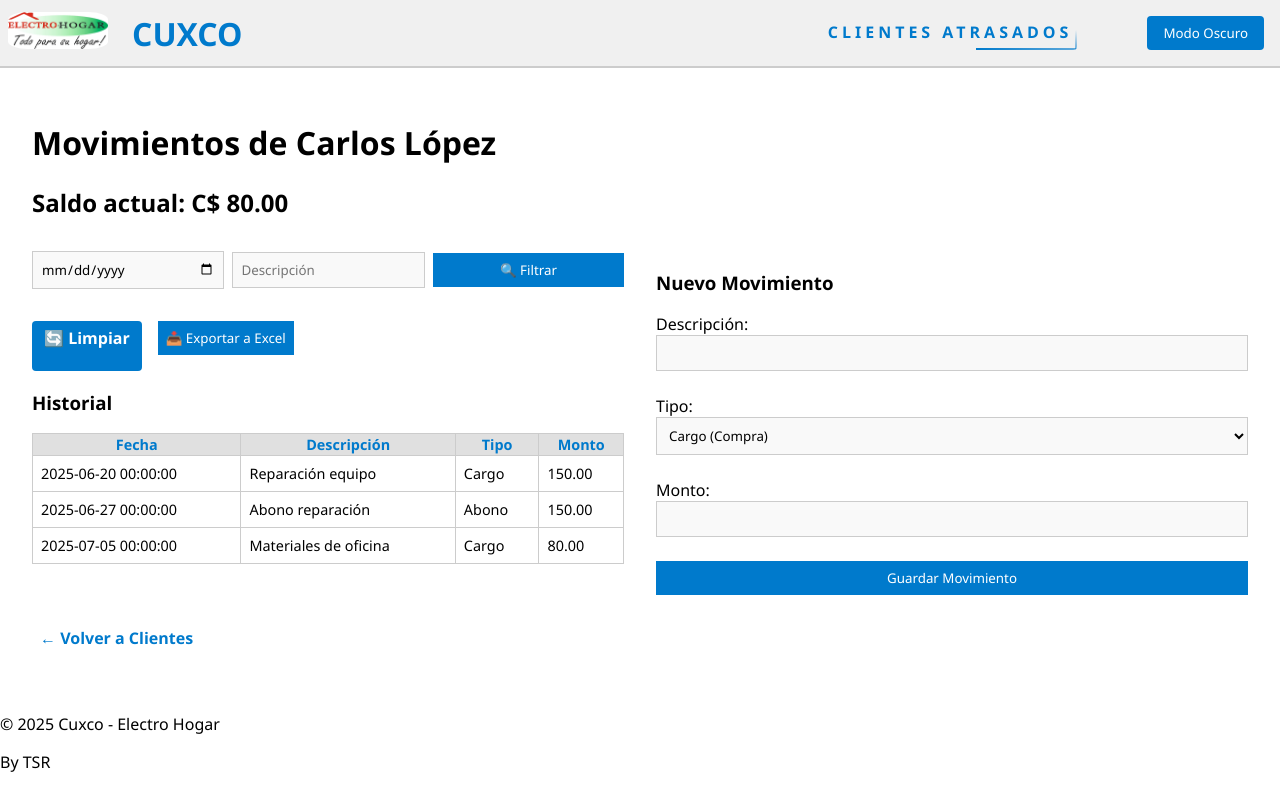
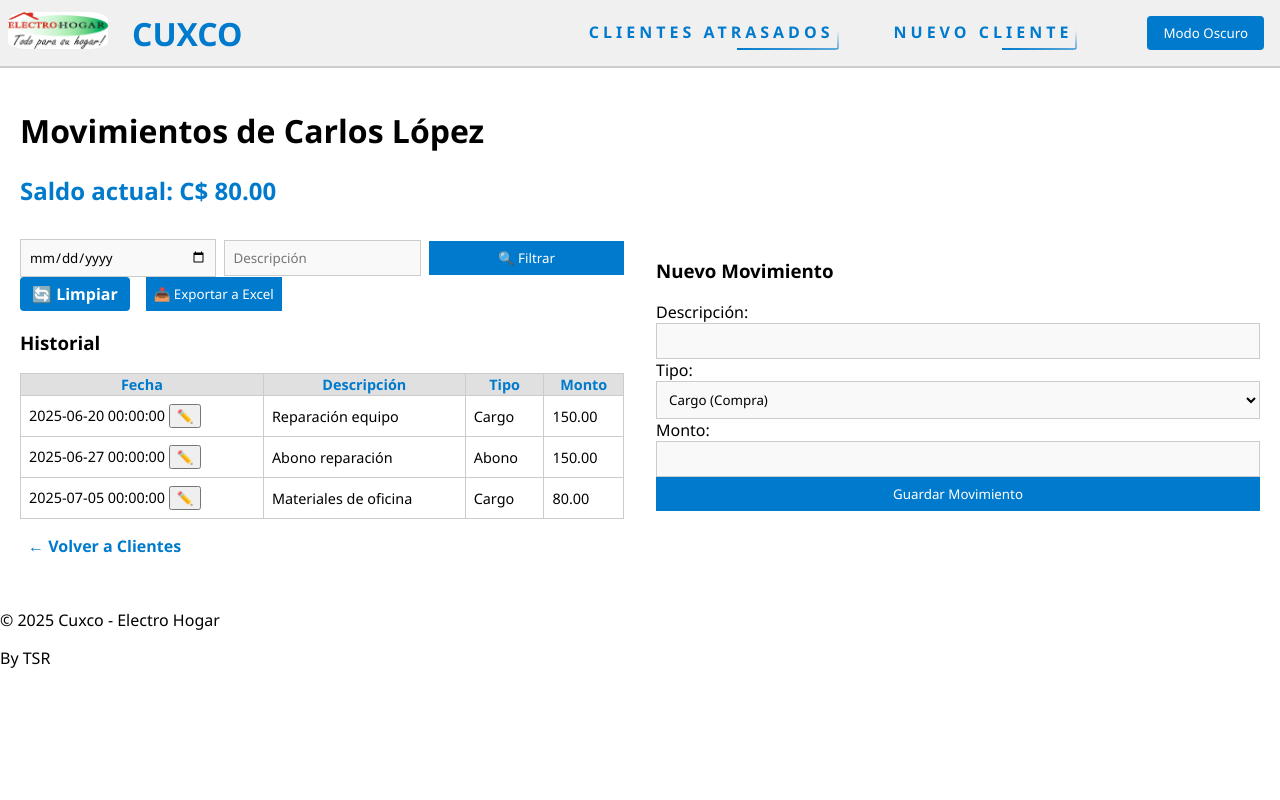
Before and after one commit to TerryBRC/cuxco, a PHP site: page /views/movimientos/movimientos.php?cliente_id=3 in a window 1280 px wide. Run offline with PHP 8.4, Linux system fonts and the light colour scheme; data comes from the database, SQL or seed files in the repository; both versions use the stored data as it was after the commit; some libraries are stand-ins or nearby versions.

Commit message:
ediciones en diseño y clientes y movimientos!

```diff
--- a/assets/css/style.css
+++ b/assets/css/style.css
@@ -147,9 +147,12 @@ nav a span:nth-child(4) {
 }
 
 main {
-    padding: 2rem;
+    padding: 20px;
 }
-
+h2 {
+    color: #007acc; /* Cambiado a un azul más claro */
+    margin-top: 0;
+}
 table {
     width: 100%;
     border-collapse: collapse;
@@ -170,13 +173,11 @@ td {
 }
 
 form label {
-    display: block;
     margin-bottom: 0.5rem;
 }
 
 form input, form select, form button {
     padding: 0.5rem;
-    margin-bottom: 1rem;
     width: 100%;
     background-color: #f9f9f9; /* Cambiado a un gris muy claro */
     border: 1px solid #cccccc; /* Cambiado a un gris más claro */
--- a/templates/header.php
+++ b/templates/header.php
@@ -20,6 +20,13 @@
                 <span></span>
                 Clientes Atrasados
             </a>
+            <a href="../clientes/cliente_form.php">
+                <span></span>
+                <span></span>
+                <span></span>
+                <span></span>
+                Nuevo Cliente
+            </a>
             <button id="toggle-theme">Modo Oscuro</button> <!-- Botón para cambiar de tema -->
         </nav>
     </header>
--- a/views/clientes/cliente_form.php
+++ b/views/clientes/cliente_form.php
@@ -16,7 +16,7 @@ require '../../templates/header.php';
 <h2>Registrar Nuevo Cliente</h2>
 <form method="POST">
     <label>Nombre:<input name="nombre" required></label><br>
-    <label>Teléfono:<input name="telefono" required></label><br>
+    <label>Teléfono:<input class="tel" name="telefono"></label><br>
     <label>Dirección:<input name="direccion"></label><br>
     <label>Cédula:<input name="cedula"></label><br>
     <label>Frecuencia:
--- a/views/clientes/clientes.php
+++ b/views/clientes/clientes.php
@@ -35,7 +35,7 @@ require '../../templates/header.php';
     <input type="text" name="q" placeholder="Buscar por nombre o teléfono" value="<?= htmlspecialchars($busqueda) ?>">
     <button type="submit">🔍 Buscar</button>
 </form>
-<a href="cliente_form.php">Nuevo Cliente</a>
+
 <table>
     <tr>
         <th>ID</th>
--- a/views/movimientos/movimientos.php
+++ b/views/movimientos/movimientos.php
@@ -110,7 +110,7 @@ if (!empty($toast)) {
             <input type="text" name="q" value="<?= $_GET['q'] ?? '' ?>" placeholder="Descripción">
             <button type="submit">🔍 Filtrar</button>
         </form>
-        <div style="display: flex; gap: 1rem; margin: 1rem 0;">
+        <div style="display: flex;gap: 1rem;">
             <a href="movimientos.php?cliente_id=<?= $cliente_id ?>" class="button">🔄 Limpiar</a>
             <form method="POST" action="export_excel.php">
                 <input type="hidden" name="cliente_id" value="<?= $cliente_id ?>">
@@ -128,7 +128,10 @@ if (!empty($toast)) {
             </tr>
             <?php foreach ($movimientos as $m): ?>
                 <tr>
-                    <td><?= $m['fecha'] ?></td>
+                    <td>
+                        <?= $m['fecha'] ?>
+                        <button type="button" class="edit-fecha-btn" data-id="<?= $m['id'] ?>" data-fecha="<?= $m['fecha'] ?>">✏️</button>
+                    </td>
                     <td><?= htmlspecialchars($m['descripcion']) ?></td>
                     <td><?= $m['tipo'] === 'abono' ? 'Abono' : 'Cargo' ?></td>
                     <td><?= number_format($m['monto'], 2) ?></td>
@@ -140,6 +143,7 @@ if (!empty($toast)) {
     <div class="formulario">
         <h3>Nuevo Movimiento</h3>
         <form method="POST">
+
             <label>Descripción:
                 <input name="descripcion" required>
             </label>
@@ -159,4 +163,46 @@ if (!empty($toast)) {
 
 <p><a href="../clientes/clientes.php">← Volver a Clientes</a></p>
 
+<!-- Modal para editar fecha -->
+<div id="modal-fecha" style="display:none; position:fixed; top:0; left:0; width:100vw; height:100vh; background:#0008; z-index:99999; align-items:center; justify-content:center;">
+    <div style="background:#fff; color:#000; padding:2rem; border-radius:8px; min-width:300px; max-width:90vw;">
+        <h3>Editar Fecha de Movimiento</h3>
+        <form id="form-fecha" method="POST" style="display:flex; flex-direction:column; gap:1rem;">
+            <input type="hidden" name="edit_fecha_id" id="edit_fecha_id">
+            <label>Nueva Fecha:
+                <input type="date" name="edit_fecha" id="edit_fecha" required>
+            </label>
+            <div style="display:flex; gap:1rem;">
+                <button type="submit">Guardar</button>
+                <button type="button" onclick="document.getElementById('modal-fecha').style.display='none'">Cancelar</button>
+            </div>
+        </form>
+    </div>
+</div>
+
+<script>
+document.querySelectorAll('.edit-fecha-btn').forEach(function(btn) {
+    btn.addEventListener('click', function() {
+        document.getElementById('edit_fecha_id').value = btn.dataset.id;
+        document.getElementById('edit_fecha').value = btn.dataset.fecha;
+        document.getElementById('modal-fecha').style.display = 'flex';
+    });
+});
+
+// Ya no se requiere validación de usuario/contraseña
+</script>
+
+<?php
+// Procesar edición de fecha
+if ($_SERVER['REQUEST_METHOD'] === 'POST' && isset($_POST['edit_fecha_id'], $_POST['edit_fecha'])) {
+    $id = $_POST['edit_fecha_id'];
+    $nueva_fecha = $_POST['edit_fecha'];
+    $stmt = $pdo->prepare("UPDATE movimientos SET fecha = ? WHERE id = ? AND cliente_id = ?");
+    $stmt->execute([$nueva_fecha, $id, $cliente_id]);
+    echo "<script>window.toastMsg = {type: 'success', message: 'Fecha actualizada'};</script>";
+    // Redirige para evitar doble envío
+    echo "<script>setTimeout(function(){ location.href='movimientos.php?cliente_id=$cliente_id'; }, 1000);</script>";
+}
+?>
+
 <?php require '../../templates/footer.php'; ?>
```
Also changed, not shown: assets/css/style_black.css (+5 -4 lines), config/scripts/cuxco eh.sql (+20 -10 lines), views/clientes/editar_cliente.php (+6 -2 lines).
